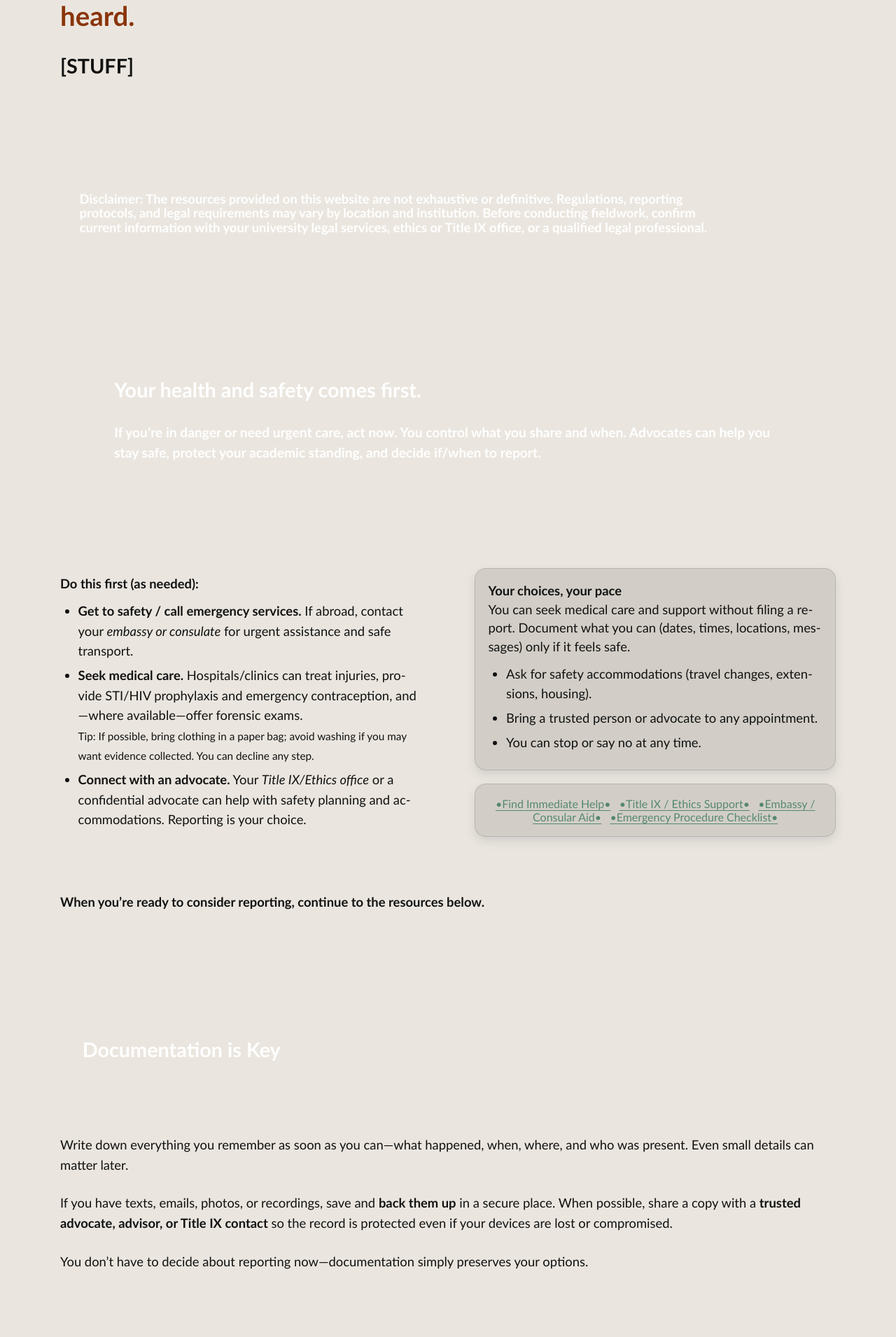
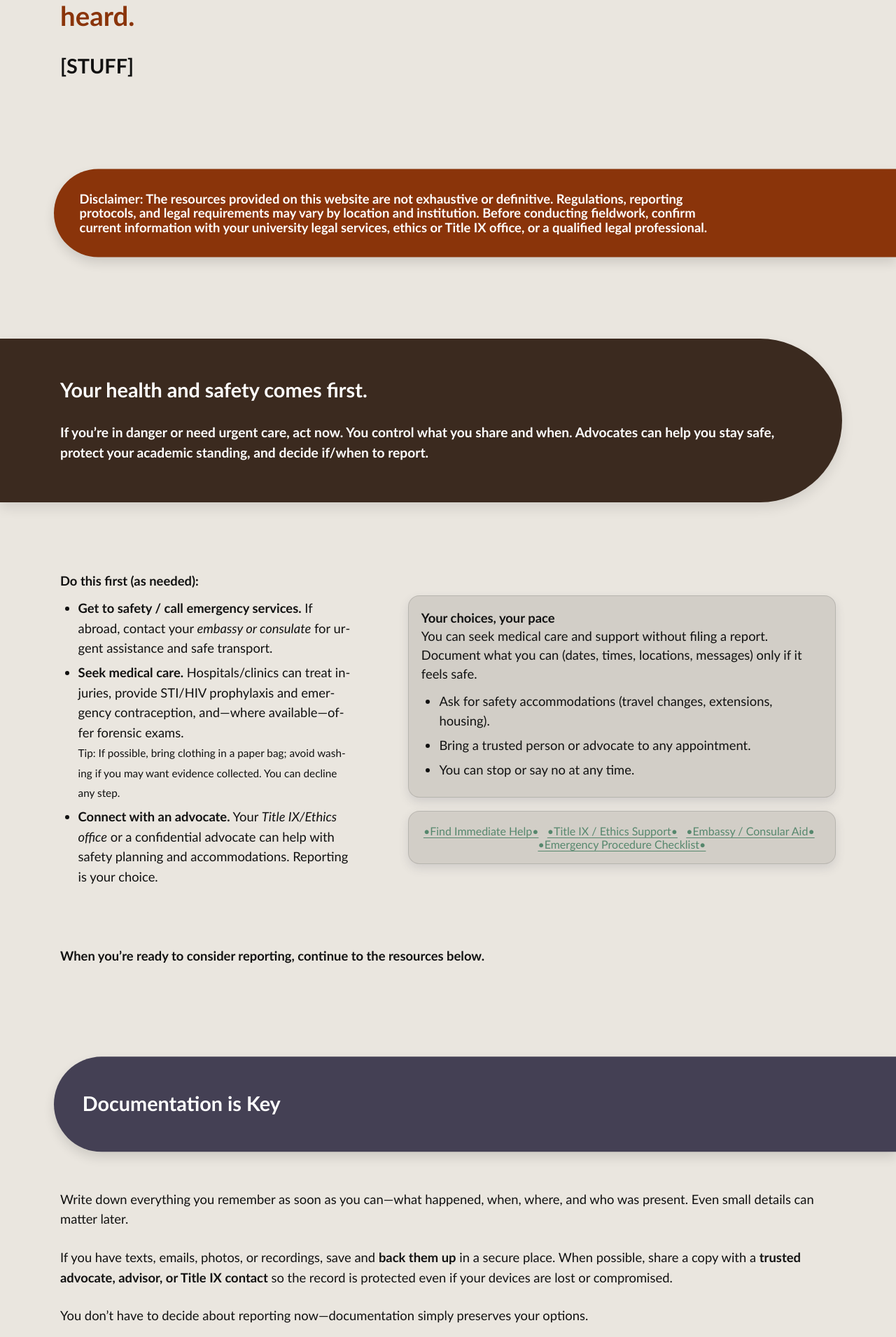
Before and after one commit to AnthroSafetyWarrior/GoldenTrowelProject, a Jekyll site: the page built from _pages/reporting.html, in a window 1280 px wide. Shown: the part 804-2715 px from the top of the page at 70% size. Built offline with Jekyll 4.4.1, drawn with Linux system fonts in a browser that asks for light colours.

Commit message:
updating name

```diff
--- a/_layouts/default.html
+++ b/_layouts/default.html
@@ -202,7 +202,6 @@ header.hero::before{
   outline: 0;
 }
 
-
 /* ===== Generic section grid helper ===== */
 .section{
   width:min(100%, var(--maxw));
@@ -210,81 +209,6 @@ header.hero::before{
   padding:clamp(36px,5vw,56px) var(--page-pad-inline);
   display:grid; gap:clamp(18px,2.4vw,28px);
 }
-
-/* --- Allow pill pseudos to render outside their boxes --- */
-.pill, .pillhead, .pillband { position: relative; overflow: visible; }
-
-/* --- Default color (override per variant) --- */
-.pill, .pillhead, .pillband { --pill-color: var(--slate); }  /* pick your neutral */
-.pill.pill--soil,  .pillhead.pill--soil,  .pillband.pill--soil  { --pill-color: var(--soil); }
-.pill.pill--slate, .pillhead.pill--slate, .pillband.pill--slate { --pill-color: var(--slate); }
-.pill.pill--sage,  .pillhead.pill--sage,  .pillband.pill--sage  { --pill-color: var(--sage); }
-.pill.pill--orange,.pillhead.pill--orange,.pillband.pill--orange{ --pill-color: var(--logo-orange); }
-
-/* Band + heading: vertically centered ribbon */
-.pillband::before,
-.pillhead::before{
-  content:"";
-  position:absolute;
-  top:50%;
-  transform:translateY(-50%);
-  height:100%;
-  width: calc(100svw - var(--pill-margin));
-  background: var(--pill-color);
-  box-shadow: 0 8px 18px rgba(0,0,0,.10);
-  border-radius: 9999px;
-  z-index: 1;         /* sits above page bg */
-}
-
-/* Content pill: fill the element height so it never “collapses” on narrow screens */
-.pill::before{
-  content:"";
-  position:absolute;
-  top:0;
-  bottom:0;
-  width: calc(100svw - var(--pill-margin));
-  background: var(--pill-color);
-  box-shadow: 0 8px 18px rgba(0,0,0,.10);
-  border-radius: 9999px;
-  z-index:-1;         /* behind the pill’s content */
-}
-
-
-/* Anchor to left/right edge */
-.pill.pill--clip-left::before,
-.pillhead.pill--clip-left::before,
-.pillband.pill--clip-left::before{
-  left:  calc(50% - 50svw);
-  border-radius: 0 9999px 9999px 0;
-}
-.pill.pill--clip-right::before,
-.pillhead.pill--clip-right::before,
-.pillband.pill--clip-right::before{
-  right: calc(50% - 50svw);
-  border-radius: 9999px 0 0 9999px;
-}
-
-/* Make right-clipped pills truly flush (no reserved margin on that side) */
-.pill.pill--clip-right,
-.pillhead.pill--clip-right,
-.pillband.pill--clip-right{ --pill-margin: 0; }
-
-/* Fallback for engines without svw */
-@supports not (width: 100svw) {
-  .pill::before,
-  .pillhead::before,
-  .pillband::before { width: calc(100dvw - var(--pill-margin)); }
-  .pill.pill--clip-left::before,
-  .pillhead.pill--clip-left::before,
-  .pillband.pill--clip-left::before { left:  calc(50% - 50dvw); }
-  .pill.pill--clip-right::before,
-  .pillhead.pill--clip-right::before,
-  .pillband.pill--clip-right::before { right: calc(50% - 50dvw); }
-}
-
-/* Your existing interior spacing rules for .pill can remain */
-.pill.pill--clip-right{ padding-right: max(var(--pill-pad-x), var(--curve-inset)); }
-.pill.pill--clip-left { padding-left:  max(var(--pill-pad-x), var(--curve-inset)); }
 
 /* ===== Pillband (background ribbon) ===== */
 .pillband{
@@ -309,6 +233,22 @@ header.hero::before{
 .pillband.pill--clip-left  .section{ padding-right: max(var(--pill-pad-inline), var(--pill-curve-inset)); }
 
 /* background band */
+.pillband::before{
+  content:"";
+  position:absolute; inset:0 auto; top:50%; transform:translateY(-50%);
+  height:100%; width: calc(100vw - var(--pill-margin));
+  background: var(--pill-color, var(--logo-orange));
+  box-shadow:0 8px 18px rgba(0,0,0,.10);
+  z-index:1;
+}
+.pillband.pill--clip-left::before{  left:  calc(50% - 50vw); border-radius: 0 9999px 9999px 0; }
+.pillband.pill--clip-right::before{ right: calc(50% - 50vw); border-radius: 9999px 0 0 9999px; }
+
+/* color variants */
+.pillband.pill--orange{ --pill-color: var(--logo-orange); color:#fff; }
+.pillband.pill--soil  { --pill-color: var(--soil);        color:#fff; }
+.pillband.pill--slate { --pill-color: var(--slate);       color:#fff; }
+.pillband.pill--sage  { --pill-color: var(--sage);        color:#0e2a1f; }
 
 /* type inside pillband */
 .pillband h2{ margin:0 0 clamp(.4rem, 1.2vw, .6rem); font-size:clamp(1.6rem,4.5vw,1.8rem); line-height:1.2; font-weight:800; max-inline-size:66ch;}
@@ -348,48 +288,17 @@ header.hero::before{
   margin: clamp(10px,1.5vw,14px) 0 clamp(16px,2.2vw,22px);
   line-height:1.1; text-wrap: balance;
 }
-
-/* --- STACKING: band above page bg, pills/heads behind their content --- */
-.pillband::before{ z-index: 1; }      /* sits above the page */
-.pill::before,
-.pillhead::before{ z-index: -1; }     /* sits behind the text */
-
-/* --- PADDING: curve side gets the bigger gutter ----------------------- */
-.pillband.pill--clip-right .section{
-  padding-left:  var(--pill-pad-inline);
-  padding-right: max(var(--pill-pad-inline), var(--pill-curve-inset));
+.pillhead::before{
+  content:""; position:absolute; top:50%; transform:translateY(-50%); height:100%;
+  width: calc(100vw - var(--pill-margin)); background: var(--pill-color, var(--logo-orange));
+  box-shadow:0 8px 16px rgba(0,0,0,.12); z-index:-1;
 }
-.pillband.pill--clip-left .section{
-  padding-right: var(--pill-pad-inline);
-  padding-left:  max(var(--pill-pad-inline), var(--pill-curve-inset));
-}
-
-/* Small screens – keep the same direction */
-@media (max-width:640px){
-  .pillband.pill--clip-right .section{
-    padding-left:  var(--pill-pad-inline);
-    padding-right: max(var(--pill-pad-inline), calc(var(--pill-curve-inset) + 16px));
-  }
-  .pillband.pill--clip-left .section{
-    padding-right: var(--pill-pad-inline);
-    padding-left:  max(var(--pill-pad-inline), calc(var(--pill-curve-inset) + 16px));
-  }
-}
-
-/* --- FOREGROUND COLORS per variant (applies to band, head, and pill) -- */
-.pillband.pill--soil,  .pillhead.pill--soil,  .pill.pill--soil,
-.pillband.pill--slate, .pillhead.pill--slate, .pill.pill--slate,
-.pillband.pill--orange,.pillhead.pill--orange,.pill.pill--orange{
-  color:#fff;
-}
-.pillband.pill--sage,  .pillhead.pill--sage,  .pill.pill--sage{
-  color:#0e2a1f;
-}
-
-/* --- WRAP SAFEGUARD so long text doesn't push the split wider --------- */
-.split .text,
-.split--prep .text{ min-width:0; word-break:break-word; }
-.split--prep{ --left-min: 440px; }   /* or 420→440/460 to taste */
+.pillhead.pill--clip-left::before{  left:  calc(50% - 50vw); border-radius:0 9999px 9999px 0; }
+.pillhead.pill--clip-right::before{ right: calc(50% - 50vw); border-radius:9999px 0 0 9999px; }
+.pillhead.pill--orange{ --pill-color: var(--logo-orange); --pill-text:#fff; }
+.pillhead.pill--soil  { --pill-color: var(--soil);        --pill-text:#fff; }
+.pillhead.pill--slate { --pill-color: var(--slate);       --pill-text:#fff; }
+.pillhead.pill--sage  { --pill-color: var(--sage);        --pill-text:#0e2a1f; }
 
 /* ===== Content Pill ===== */
 .pill{
@@ -417,6 +326,18 @@ header.hero::before{
 .pill.pill--clip-right{ padding-right: max(var(--pill-pad-x), var(--curve-inset)); }
 .pill.pill--clip-left { padding-left:  max(var(--pill-pad-x), var(--curve-inset)); }
 
+/* full-bleed rounded band behind the pill */
+.pill::before{
+  content:"";
+  position:absolute;
+  top:0; bottom:0;
+  width: calc(100vw - var(--pill-margin));
+  background: var(--soil);
+  z-index:-1;
+  box-shadow: 0 8px 18px rgba(0,0,0,.1);
+}
+.pill.pill--clip-right::before{ right: calc(50% - 50vw); left:auto; border-radius: 9999px 0 0 9999px; }
+.pill.pill--clip-left::before { left:  calc(50% - 50vw); right:auto; border-radius: 0 9999px 9999px 0; }
 
 /* comfortable content spacing inside pill */
 .pill .pill__title{ margin:0 0 .6rem; font-weight:800; line-height:1.2; }
@@ -562,9 +483,9 @@ header.hero::before{
 /* optional: tighten page padding on phones */
 @media (max-width:880px){ main{ padding-inline: clamp(18px, 6vw, 32px); } }
 
-main, .section { min-inline-size: 0; overflow-x: visible; }
 
 /* ===== PREPARIING soil pill) — circular cards ===== */
+/* Preparing split (only this section) */
 .split--prep{
   /* more space between columns here only */
   --gap: clamp(28px, 6vw, 96px);
@@ -578,10 +499,8 @@ main, .section { min-inline-size: 0; overflow-x: visible; }
 
   grid-template-columns:
     minmax(var(--left-min), 1fr)
-    minmax(var(--img-min), fit-content(var(--img-max)));
+    minmax(var(--img-min),  auto);
 }
-.split--prep .text{ min-width: 0; }  /* keep this */
-
 
 /* keep art sizing consistent */
 .split--prep .art{
@@ -599,9 +518,6 @@ main, .section { min-inline-size: 0; overflow-x: visible; }
 
 /* (alternative if you don’t want a class)
 .split--prep .text:nth-of-type(2){ grid-column: 2; } */
-
-/* ensure text column can shrink instead of forcing overflow */
-.split--prep .text{ min-width: 0; }
 
 /* medium down: relax min widths and gap so it doesn't feel cramped */
 @media (max-width: 1040px){
@@ -623,15 +539,6 @@ main, .section { min-inline-size: 0; overflow-x: visible; }
   .split--prep .text--right{ grid-column: auto; } /* normal flow when stacked */
 }
 
-/* optional: make left-clipped bands/pills flush too */
-.pill.pill--clip-left,
-.pillhead.pill--clip-left,
-.pillband.pill--clip-left{ --pill-margin: 0; }
-
-/* you already have this for right-clipped */
-.pill.pill--clip-right,
-.pillhead.pill--clip-right,
-.pillband.pill--clip-right{ --pill-margin: 0; }
 
 /* ===== NAV ===== */
 /* NAV FLYOUT: styles only for the tiny round buttons */
@@ -805,14 +712,7 @@ main, .section { min-inline-size: 0; overflow-x: visible; }
     vertical-align: middle; /* Aligns elements vertically in the middle */
     margin-right: 10px; /* Adds some space between them */
   }
-
-@media (max-width: 640px){
-  :root{ --pill-margin: clamp(6px, 3vw, 14px); }
-}
-
 </style>
-
-
 
 </head>
 
```
